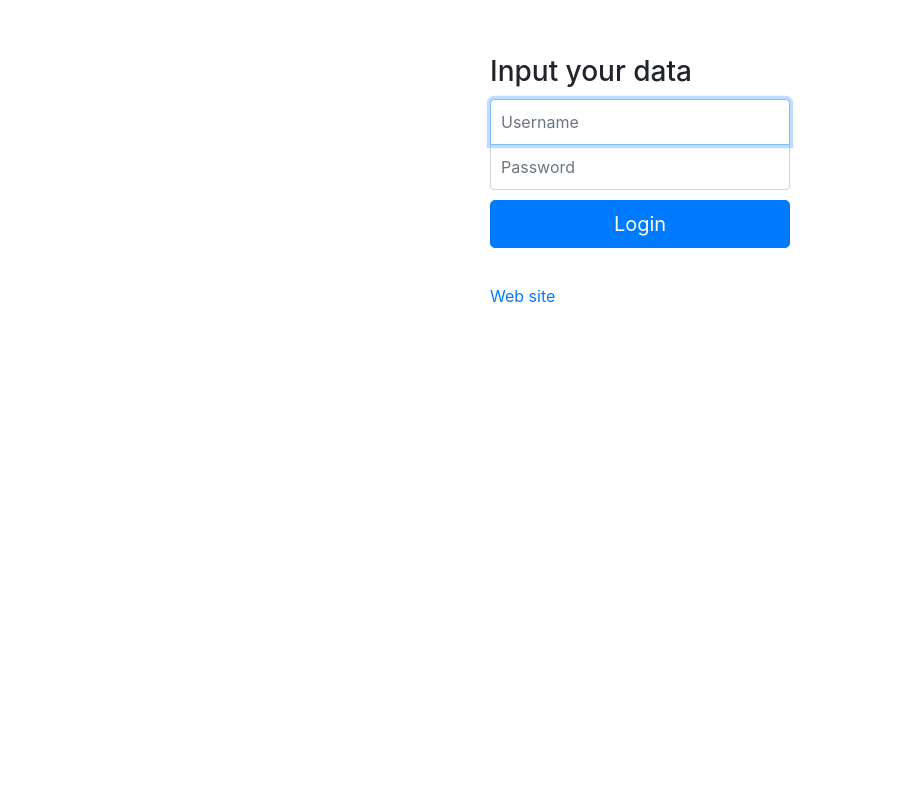
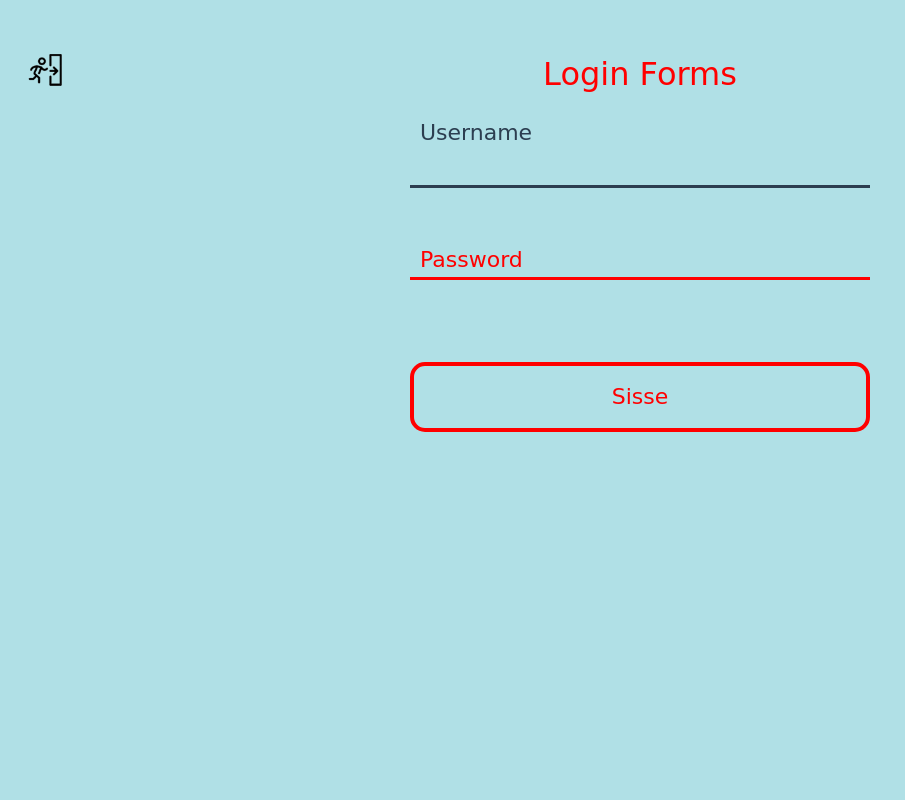
Before and after one commit to MariiaKim/Eesti-Keele-PhP, a PHP site: page /admin in a window 1280 px wide. Shown: the whole page, without its empty margins (0-905 px from the left). Run offline with PHP 8.4, Linux system fonts and the light colour scheme; some libraries are stand-ins or nearby versions.

Commit message:
Изменен вид логина и регистрации(Маша)

```diff
--- /dev/null
+++ b/admin/css/style.css
@@ -0,0 +1,381 @@
+html,
+body {
+  background:#B0E0E6;
+  background-size: cover;
+
+  height: auto;
+}
+
+a {
+  text-decoration: none;
+}
+
+.menu {
+  position: absolute;
+  top: 50%;
+  left: 50%;
+  -webkit-transform: translate(-50%, -50%);
+          transform: translate(-50%, -50%);
+  text-align: center;
+  padding-top: 20%;
+}
+
+.menu__link {
+  display: inline-block;
+  color: #2d6c90;
+  text-decoration: none;
+  position: relative;
+  padding: 14px 0;
+  font-family: 'Muli', sans-serif;
+  font-weight: 300;
+  font-size: 22px;
+  line-height: 1;
+  letter-spacing: 0.040em;
+}
+
+.menu__link svg {
+  fill: none;
+  stroke: red;
+  stroke-width: 2;
+  stroke-miterlimit: 10;
+  stroke-dasharray: 338;
+  stroke-dashoffset: 338;
+  stroke-linecap: round;
+  position: absolute;
+  top: 50%;
+  left: 50%;
+  width: calc(100% + 60px);
+  opacity: 0;
+  -webkit-transform: translate(-50%, -50%);
+          transform: translate(-50%, -50%);
+  -webkit-transition: stroke-dashoffset 0s 0.2s, opacity 0.2s;
+  transition: stroke-dashoffset 0s 0.2s, opacity 0.2s;
+  z-index: -1;
+}
+
+.menu__link--active svg {
+  stroke: #ff4c4c;
+}
+
+.menu__link--active svg,
+.menu__link:hover svg {
+  stroke-dashoffset: 0;
+  opacity: 1;
+  -webkit-transition: opacity 0s, stroke-dashoffset 0.3s cubic-bezier(0.645, 0.045, 0.355, 1);
+  transition: opacity 0s, stroke-dashoffset 0.3s cubic-bezier(0.645, 0.045, 0.355, 1);
+}
+div.zagl {
+  font-family: segoe script;
+  font-size: 4em;
+  text-align: center;
+  color: red;
+  transform: rotate(30);
+  margin-top: 10%;
+
+
+}
+.submenu {
+   width: 20%;
+   height: 5%;
+  text-decoration: none;
+
+  outline: none;
+;
+  color: white;
+  padding: 1% 2%;
+  margin: 1% 2%;
+  border-radius: 10px;
+  font-family: 'Montserrat', sans-serif;
+  text-transform: uppercase;
+  letter-spacing: 2px;
+  background-image: linear-gradient(to right, #9EEFE1 0%, #4830F0 51%, #9EEFE1 100%);
+  background-size: 200% auto;
+  box-shadow: 0 0 20px rgba(0,0,0,.1);
+  transition: .5s;
+}
+.submenu:hover {background-position: right center;}
+.submenu:focus
+{
+   color: white;
+}
+
+.divBox {
+  margin-left: 37%;
+    width: 100%;
+}
+.vih {
+    width: 3%;
+    height: auto;
+    margin-left: 2%;
+    float: left;
+}
+h1{
+  font-family: segoe script;
+  font-size: 2em;
+  text-align: left;
+  color: #0000FF;
+  transform: rotate(30);
+  margin-top: 10%;
+  margin-left: 3%;
+
+}
+
+
+
+
+.middle {
+  width: 460px;
+  margin: 0 auto;
+}
+
+.regis {
+  margin: 50px 0 0 0;
+  color: red;
+  font-family: 'Indie Flower', cursive;
+  font-size: 2em;
+  font-weight: normal;
+  text-align: center;
+}
+
+#fancy-inputs {
+  float: left;
+  width: 100%;
+  margin: 0 0 50px 0;
+}
+#fancy-inputs label.input {
+  float: left;
+  width: 460px;
+  height: 42px;
+  margin: 50px 0 0 0;
+  position: relative;
+  clear: both;
+}
+#fancy-inputs label.input span {
+  width: 100%;
+  height: 40px;
+  line-height: 40px;
+  position: absolute;
+  left: 0;
+  cursor: text;
+}
+#fancy-inputs label.input span span {
+  position: absolute;
+  top: 0;
+  z-index: 1;
+  font-family: 'Indie Flower', cursive;
+  font-size: 22px;
+  color: red;
+  text-indent: 10px;
+  transition: 0.3s;
+  -webkit-transition: 0.3s;
+  -moz-transition: 0.3s;
+}
+#fancy-inputs label.input span:before {
+  content: '';
+  width: 0%;
+  height: 3px;
+  background-color: #2C3E50;
+  position: absolute;
+  bottom: 0;
+  left: 0;
+  z-index: 99;
+  transition: 0.3s;
+  -webkit-transition: 0.3s;
+  -moz-transition: 0.3s;
+}
+#fancy-inputs label.input span:after {
+  content: '';
+  width: 0%;
+  height: 3px;
+  background-color: #2C3E50;
+  position: absolute;
+  bottom: 0;
+  right: 0;
+  z-index: 99;
+  transition: 0.3s;
+  -webkit-transition: 0.3s;
+  -moz-transition: 0.3s;
+}
+#fancy-inputs input {
+  float: left;
+  width: 460px;
+  height: 40px;
+  padding: 0 10px;
+  border: 0;
+  border-bottom: 3px solid red;
+  background-color: transparent;
+  color: red;
+  font-family: 'Indie Flower', cursive;
+  font-size: 22px;
+  position: relative;
+  z-index: 99;
+}
+#fancy-inputs input:focus {
+  outline: 0;
+}
+#fancy-inputs input.white {
+  background-color: #E74C3C;
+}
+#fancy-inputs input:focus + span span {
+  cursor: initial;
+  position: absolute;
+  top: -35px;
+  color: #2C3E50;
+}
+#fancy-inputs input:focus + span:before {
+  width: 50%;
+}
+#fancy-inputs input:focus + span:after {
+  width: 50%;
+}
+#fancy-inputs span.fixed span {
+  top: -35px;
+}
+
+#fancy-radio {
+  float: left;
+  width: 100%;
+  margin: 0 0 30px 0;
+}
+#fancy-radio label.radio {
+  float: left;
+  width: auto;
+  line-height: 30px;
+  margin: 0 0 10px 0;
+  color: red;
+  font-family: 'Indie Flower', cursive;
+  font-size: 22px;
+  cursor: pointer;
+  position: relative;
+  clear: both;
+  transition: 0.3s;
+  -webkit-transition: 0.3s;
+  -moz-transition: 0.3s;
+}
+#fancy-radio label.radio:before {
+  content: '';
+  float: left;
+  width: 29px;
+  height: 29px;
+  margin: 0 5px 0 0;
+  background-color: red;
+  border-radius: 100%;
+  font-size: 22px;
+  text-indent: 40px;
+}
+#fancy-radio label.radio:after {
+  content: '';
+  width: 5px;
+  height: 5px;
+  background-color: #2C3E50;
+  border-radius: 100%;
+  position: absolute;
+  top: 12px;
+  left: 12px;
+  opacity: 0;
+  transition: 0.2s;
+  -webkit-transition: 0.2s;
+  -moz-transition: 0.2s;
+}
+#fancy-radio label.radio.selected:after {
+  width: 15.5px;
+  height: 15.5px;
+  top: 7px;
+  left: 7px;
+  opacity: 1;
+}
+#fancy-radio label.radio:hover {
+  text-indent: 5px;
+}
+
+.btn {
+  float: left;
+  width: 100%;
+
+  line-height: 50px;
+  margin: 0 0 50px 0;
+  background-color: #B0E0E6;
+  color: red;
+  font-family: 'Indie Flower', cursive;
+  font-size: 22px;
+  text-decoration: none;
+  text-align: center;
+  transition: 0.3s;
+  -webkit-transition: 0.3s;
+  -moz-transition: 0.3s;
+  border: 4px solid red;
+  border-radius: 15px;
+}
+.btn:hover {
+  background-color: #374b60;
+}
+
+
+::-moz-placeholder {
+  color: #ffffff;
+}
+
+:-ms-input-placeholder {
+  color: #ffffff;
+}
+
+::placeholder {
+  color: #ffffff;
+}
+
+.card {
+    box-shadow: 0 4px 8px 0 rgba(0,0,0,0.2);
+    transition: 0.3s;
+    border-radius: 5px; /* 5px rounded corners */
+    width: 100%;
+}
+
+body.info {
+  background:#B0E0E6;
+  background-size: cover;
+
+  height: auto;
+}
+.zagl {
+  font-family: segoe script;
+  font-size: 2em;
+  text-align: center;
+  color: red;
+  transform: rotate(30);
+  margin-top: 10%;
+
+
+}
+h2{
+  font-family: segoe script;
+  font-size: 1.5em;
+  text-align: left;
+  color: #0000FF;
+  transform: rotate(30);
+  margin-top: 10%;
+  margin-left: 5%;
+
+}
+p.into{
+   font-family: segoe script;
+  font-size: 1.5em;
+  text-align: left;
+  color: #0000FF;
+  transform: rotate(30);
+  margin-top: 10%;
+  margin-left: 3%;
+  margin: 5%;
+
+}
+.info {
+  border: 5px solid red;
+  margin-left: 10%;
+  margin-right: 10%;
+
+  margin-bottom: 4%;
+  border-radius: 25px;
+}
+a{
+  text-decoration:none;
+  color:#fff;
+}
--- a/admin/viewAdmin/formLogin.php
+++ b/admin/viewAdmin/formLogin.php
@@ -3,33 +3,62 @@ if (isset($_SESSION['userId'])) {
     header('Location: login');
 }
 ?>
-<!DOCTYPE html>
 <html>
+
     <head>
-        <title>Login</title>
         <meta charset="utf-8">
-        <meta name="viewport" content="width=device-width, initial-scale=1">
-        <link href="./css/mystyle.css" rel="stylesheet" type="text/css" />
-        <link href="./css/login.css" rel="stylesheet" type="text/css" />
-        <link href="./css/bootstrap.min.css" rel="stylesheet" type="text/css" />
+        <title>Register user</title>
+        <link href="./css/bootstrap.min.css" rel="stylesheet" type="text/css"/>
+        <link href="login.css" rel="stylesheet" type="text/css"/>
+    </head>
+    <body class="register">
+   <a href="../"><img class="vih" src="../image/7.png"></a>
+
+  <meta charset="UTF-8">
+  <title>Fancy Forms</title>
+
+
+
+      <link rel="stylesheet" href="css/style.css">
+
+
 </head>
 <body>
      <div class="container">
-            <form class="form-signin" role="form" action="login" method="POST">
-                <h3 class="form-signin-heading">Input your data</h3>
-                <input type="text" name="username" class="form-control" placeholder="Username" autofocus>
-                <input type="password" name="password" class="form-control" placeholder="Password">
-                <button class="btn btn-lg btn-primary btn-block" type="submit" name="btnLogin">Login</button>
-                <p style="padding-top: 10px;">
+  <div class="middle">
+  <div class="regis">Login Forms</div>
+<form class="form-signin" action="login" method="POST">
+
+  <div id="fancy-inputs">
+
+      <label class="input" for="username">
+      <input type="text" id="name" name="username" value="" required autofocus>
+      <span><span>Username</span></span>
+    </label>
+
+
+      <label class="input" for="password">
+      <input type="password"  id="password"  name="password" required >
+      <span><span>Password</span></span>
+    </label>
+
+  </div>
+
+  <div id="fancy-radio">
        <?php
                    if (isset($_SESSION['errorString'])){
                         echo $_SESSION['errorString'];
                         unset($_SESSION['errorString']);
                     }
                     ?>
-                </p>
-                <p style="padding-top: 10px;"><a href="../">Web site</a></p>
-            </form>
+
+  </div>
+
+<button type="submit" class="btn" name="btnLogin">Sisse</button>
+</div>
+  <script src='http://cdnjs.cloudflare.com/ajax/libs/jquery/2.1.3/jquery.min.js'></script>
+
+    <script src="js/index.js"></script>
      </div>
 </body>
 </html>
```
Also changed, not shown: view/formLogin.php (+22 -10 lines), view/formRegister.php (+19 -24 lines). Lines whose indentation alone changed are shown as unchanged.
